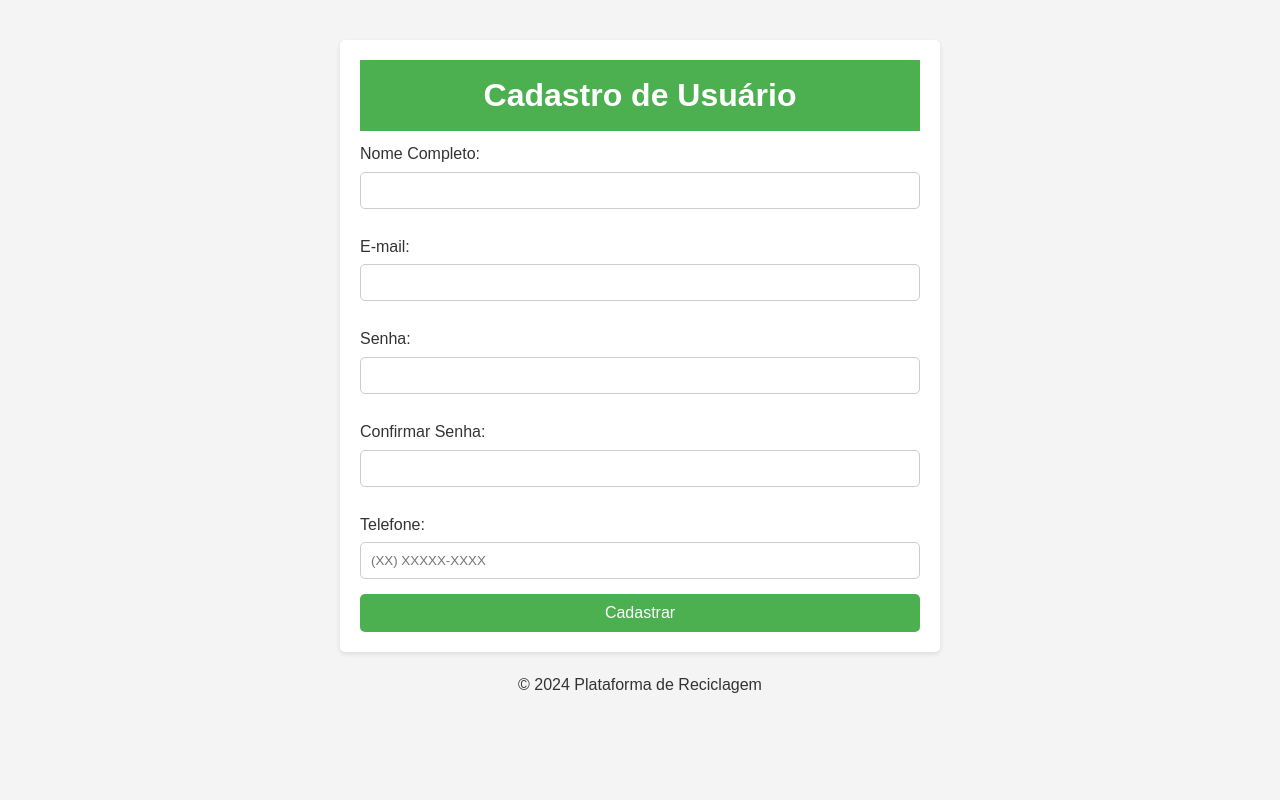
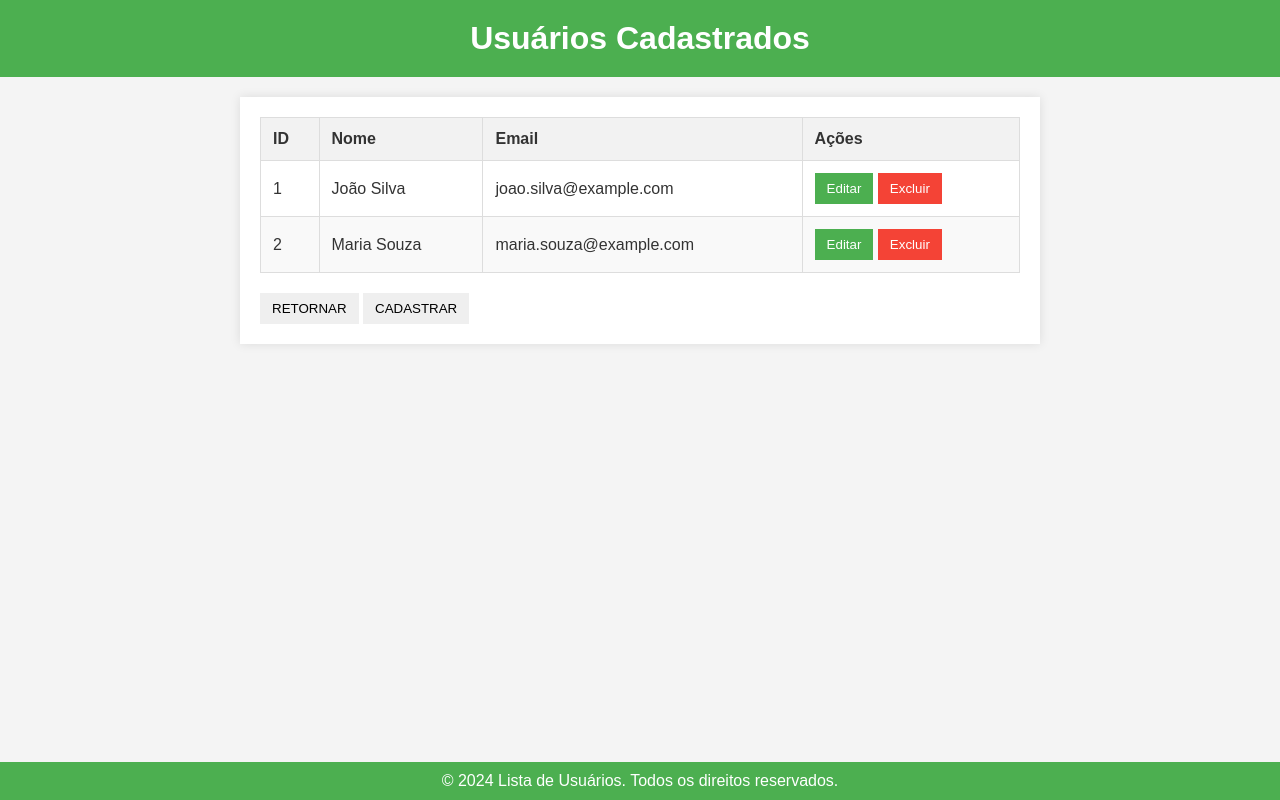
Before and after one commit to pabloemanuelpbl/ProjetoPI2, a Flask app: page /dashboard/clientes in a window 1280 px wide. Run offline with Flask 3, Linux system fonts and the light colour scheme.

Commit message:
feat: adding user registration and visualization

```diff
--- a/src/routes.py
+++ b/src/routes.py
@@ -22,12 +22,15 @@ def contact():
 def dashboard():
     return render_template("user/dashboard.html")
 
-
 @app.route("/dashboard/clientes")
-def clientes():
+def listar_clientes():
     return render_template("user/clientes.html")
 
-@app.post("/dashboard/clientes")
+@app.route("/dashboard/cadastrarclientes")
+def cadastrarclientes():
+    return render_template("user/cadastrarclientes.html")
+
+@app.post("/dashboard/cadastrarclientes")
 def clientes_post():
     return "<script>document.location.href = '/dashboard' </script>"
 
--- a/src/static/css/user/clientes.css
+++ b/src/static/css/user/clientes.css
@@ -1,3 +1,4 @@
+/* Estilo básico para a página */
 * {
     margin: 0;
     padding: 0;
@@ -8,57 +9,77 @@ body {
     font-family: Arial, sans-serif;
     background-color: #f4f4f4;
     color: #333;
-    line-height: 1.6;
-    padding: 20px;
 }
 
 header {
     background-color: #4CAF50;
     color: white;
-    padding: 10px 0;
+    padding: 20px;
     text-align: center;
 }
 
 main {
-    max-width: 600px;
     margin: 20px auto;
+    max-width: 800px;
     background-color: white;
     padding: 20px;
-    border-radius: 5px;
-    box-shadow: 0 2px 5px rgba(0, 0, 0, 0.1);
+    box-shadow: 0 0 10px rgba(0, 0, 0, 0.1);
 }
 
-form {
-    display: flex;
-    flex-direction: column;
+.user-list table {
+    width: 100%;
+    border-collapse: collapse;
+    margin-bottom: 20px;
 }
 
-label {
-    margin: 10px 0 5px;
+.user-list th, .user-list td {
+    border: 1px solid #ddd;
+    padding: 12px;
+    text-align: left;
 }
 
-input {
-    padding: 10px;
-    margin-bottom: 15px;
-    border-radius: 5px;
-    border: 1px solid #ccc;
+.user-list th {
+    background-color: #f2f2f2;
+}
+
+.user-list tr:nth-child(even) {
+    background-color: #f9f9f9;
+}
+
+.user-list tr:hover {
+    background-color: #f1f1f1;
 }
 
 button {
-    padding: 10px;
+    padding: 8px 12px;
+    border: none;
+    cursor: pointer;
+}
+
+button.edit {
     background-color: #4CAF50;
     color: white;
-    border: none;
-    border-radius: 5px;
-    cursor: pointer;
-    font-size: 16px;
 }
 
-button:hover {
+button.delete {
+    background-color: #f44336;
+    color: white;
+}
+
+button.edit:hover {
     background-color: #45a049;
+}
+
+button.delete:hover {
+    background-color: #e53935;
 }
 
 footer {
     text-align: center;
-    margin-top: 20px;
+    padding: 10px;
+    background-color: #4CAF50;
+    color: white;
+    position: fixed;
+    bottom: 0;
+    width: 100%;
 }
--- a/src/templates/user/clientes.html
+++ b/src/templates/user/clientes.html
@@ -3,49 +3,60 @@
 <head>
     <meta charset="UTF-8">
     <meta name="viewport" content="width=device-width, initial-scale=1.0">
-    <title>Cadastro de Usuário</title>
+    <meta http-equiv="X-UA-Compatible" content="IE=edge">
+    <title>Lista de Usuários Cadastrados</title>
     <link rel="stylesheet" href="{{ url_for('static', filename='css/user/clientes.css')}}" />
-    <script>
-        // Validação simples no frontend
-        function validarFormulario() {
-            var senha = document.getElementById('senha').value;
-            var confirmarSenha = document.getElementById('confirmar_senha').value;
-
-            if (senha !== confirmarSenha) {
-                alert("As senhas não coincidem!");
-                return false;
-            }
-            return true;
-        }
-    </script>
 </head>
 <body>
+    <header>
+        <h1>Usuários Cadastrados</h1>
+    </header>
+
     <main>
-        <header>
-            <h1>Cadastro de Usuário</h1>
-        </header>
-        <form action="/dashboard/clientes" method="POST" onsubmit="return validarFormulario()">
-            <label for="nome">Nome Completo:</label>
-            <input type="text" id="nome" name="nome" required>
-
-            <label for="email">E-mail:</label>
-            <input type="email" id="email" name="email" required>
-
-            <label for="senha">Senha:</label>
-            <input type="password" id="senha" name="senha" required>
-
-            <label for="confirmar_senha">Confirmar Senha:</label>
-            <input type="password" id="confirmar_senha" name="confirmar_senha" required>
-
-            <label for="telefone">Telefone:</label>
-            <input type="tel" id="telefone" name="telefone" placeholder="(XX) XXXXX-XXXX" required>
-
-            <button type="submit">Cadastrar</button>
-        </form>
+        <section class="user-list">
+            <table>
+                <thead>
+                    <tr>
+                        <th>ID</th>
+                        <th>Nome</th>
+                        <th>Email</th>
+                        <th>Ações</th>
+                    </tr>
+                </thead>
+                <tbody>
+                    <!-- Exemplo de usuários -->
+                    <tr>
+                        <td>1</td>
+                        <td>João Silva</td>
+                        <td>joao.silva@example.com</td>
+                        <td>
+                            <button class="edit">Editar</button>
+                            <button class="delete">Excluir</button>
+                        </td>
+                    </tr>
+                    <tr>
+                        <td>2</td>
+                        <td>Maria Souza</td>
+                        <td>maria.souza@example.com</td>
+                        <td>
+                            <button class="edit">Editar</button>
+                            <button class="delete">Excluir</button>
+                        </td>
+                    </tr>
+                    <!-- Mais usuários podem ser listados aqui -->
+                </tbody>
+            </table>
+        </section>
+        <div>
+            <button onclick="location.href = '/dashboard'">RETORNAR</button>
+            <button onclick="location.href = '/dashboard/cadastrarclientes'">
+                CADASTRAR
+            </button>
+        </div>
     </main>
 
     <footer>
-        <p>&copy; 2024 Plataforma de Reciclagem</p>
+        <p>&copy; 2024 Lista de Usuários. Todos os direitos reservados.</p>
     </footer>
 </body>
 </html>
```
Also changed, not shown: src/static/css/user/cadastrarclientes.css (added, +69 -0 lines), src/templates/user/cadastrarclientes.html (added, +54 -0 lines).
